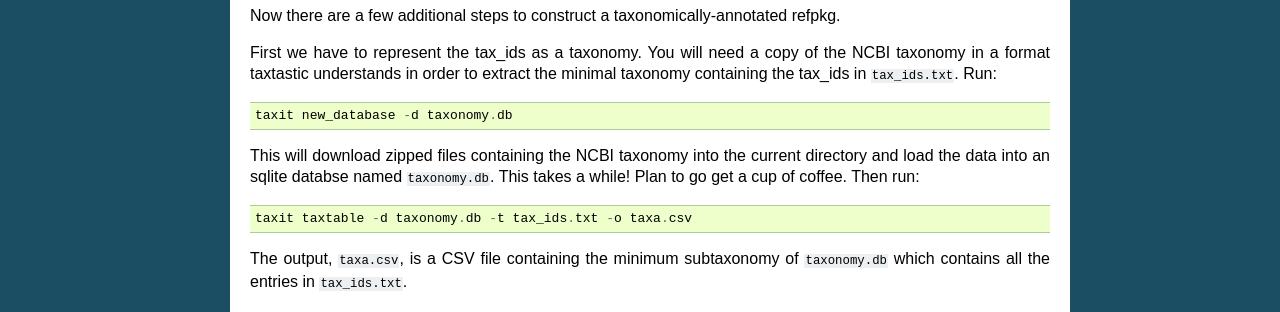
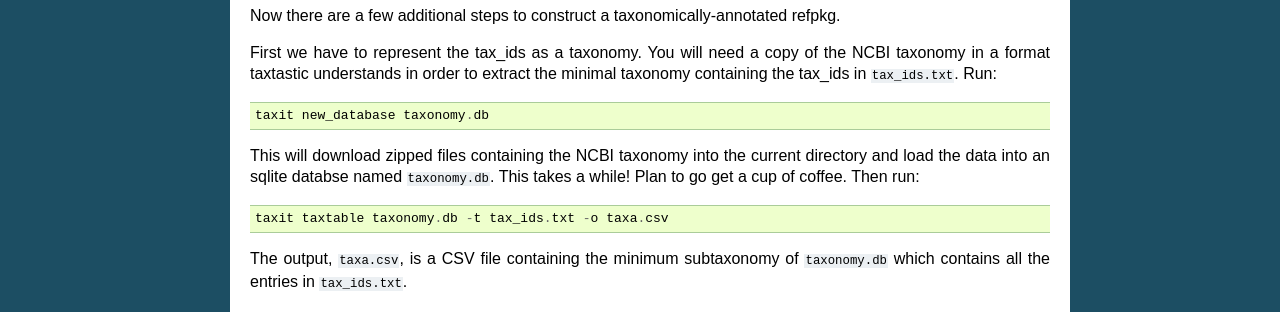
Before and after one commit to fhcrc/taxtastic, a Sphinx documentation site: the page built from docs/quickstart.rst, in a window 1280 px wide. Shown: the part 888-1200 px from the top of the page. Built offline with Sphinx 7.4.7, drawn with Linux system fonts in a browser that asks for light colours.

Commit message:
removing -d flag

```diff
--- a/docs/quickstart.rst
+++ b/docs/quickstart.rst
@@ -36,11 +36,11 @@ Now there are a few additional steps to construct a taxonomically-annotated refp
 
 First we have to represent the tax_ids as a taxonomy.  You will need a copy of the NCBI taxonomy in a format taxtastic understands in order to extract the minimal taxonomy containing the tax_ids in ``tax_ids.txt``.  Run::
 
-    taxit new_database -d taxonomy.db
+    taxit new_database taxonomy.db
 
 This will download zipped files containing the NCBI taxonomy into the current directory and load the data into an sqlite databse named ``taxonomy.db``.  This takes a while!  Plan to go get a cup of coffee.  Then run::
 
-    taxit taxtable -d taxonomy.db -t tax_ids.txt -o taxa.csv
+    taxit taxtable taxonomy.db -t tax_ids.txt -o taxa.csv
 
 The output, ``taxa.csv``, is a CSV file containing the minimum subtaxonomy of ``taxonomy.db`` which contains all the entries in ``tax_ids.txt``.
 
```
